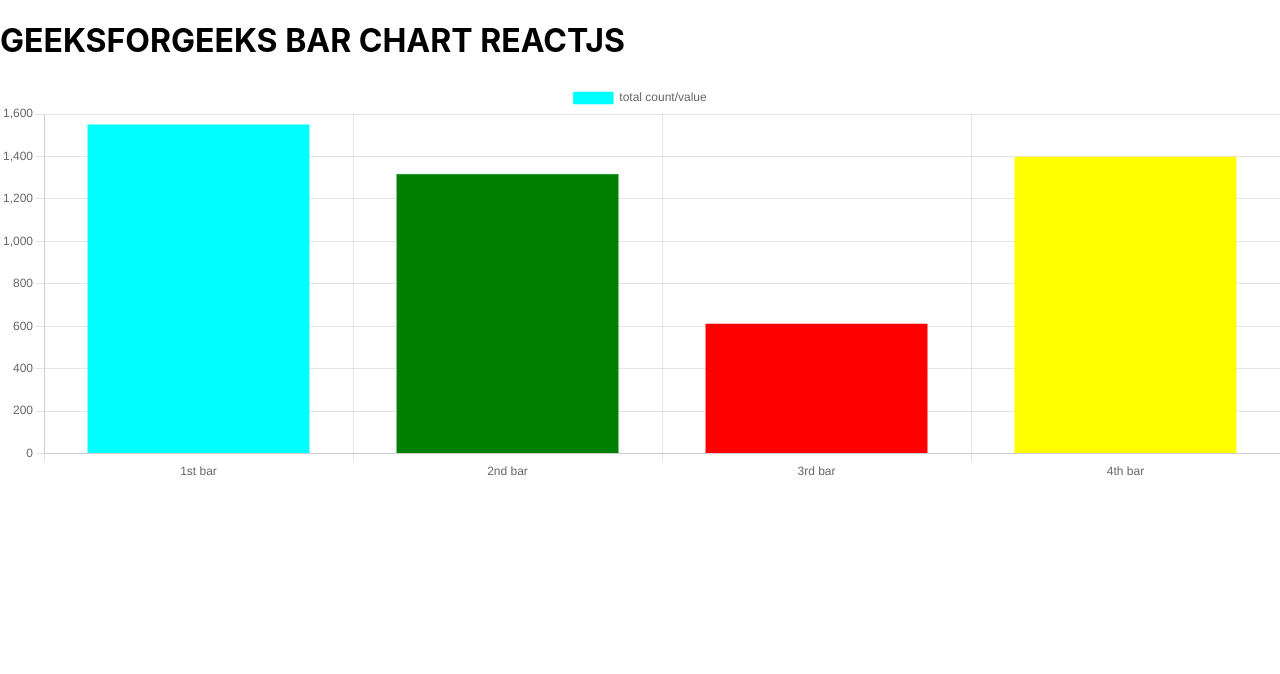
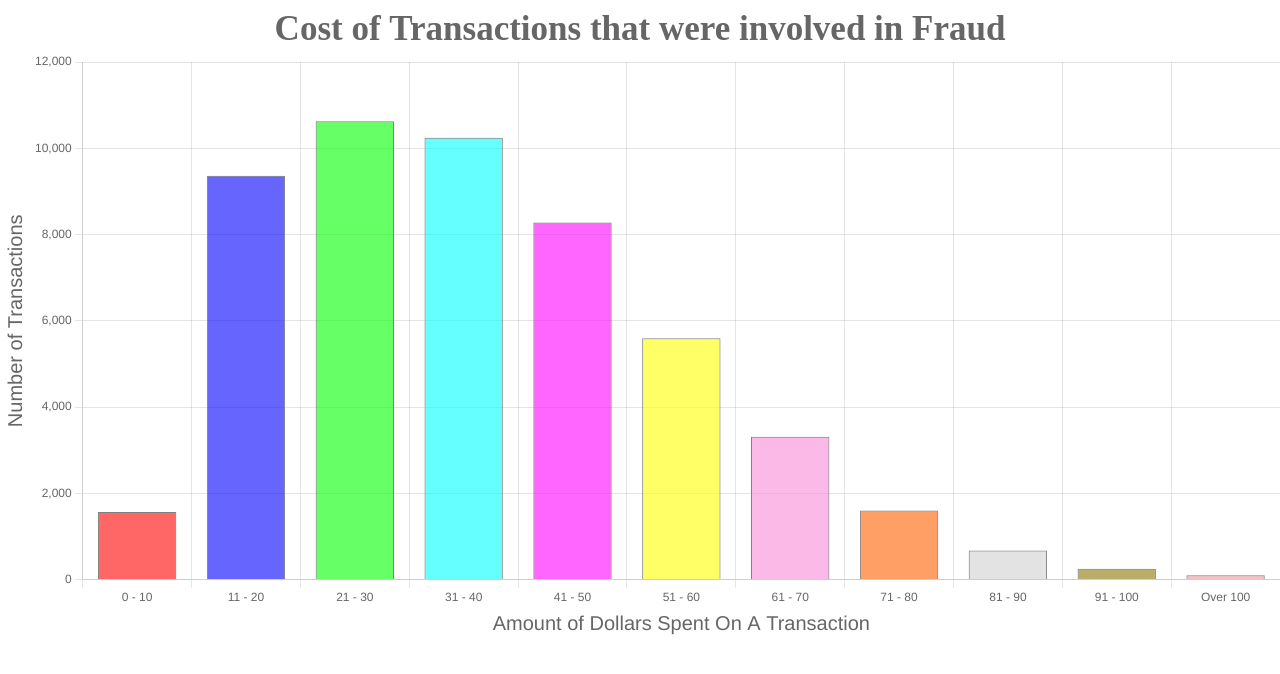
Before and after one commit to hylianmike/COMP1073-ReactProject, a React (Create React App) app: page / in a window 1280 px wide. Shown: the top 674 px of the page. Built offline with nearby package versions, Linux system fonts and the light colour scheme.

Commit message:
added first bar chart

```diff
--- a/src/App.js
+++ b/src/App.js
@@ -1,71 +1,68 @@
-// import logo from './logo.svg';
-// import './App.css';
-
-// function App() {
-//   return (
-//     <div className="App">
-//       <header className="App-header">
-//         <img src={logo} className="App-logo" alt="logo" />
-//         <p>
-//           Edit <code>src/App.js</code> and save to reload.
-//         </p>
-//         <a
-//           className="App-link"
-//           href="https://reactjs.org"
-//           target="_blank"
-//           rel="noopener noreferrer"
-//         >
-//           Learn React
-//         </a>
-//       </header>
-//     </div>
-//   );
-// }
-
-// export default App;
-
 import { Bar } from "react-chartjs-2";
 import { Chart as Chartjs } from 'chart.js/auto';
 
 function App() {
 return (
 	<div className="App">
-    <h1>GEEKSFORGEEKS BAR CHART REACTJS</h1>
     <div>
       <Bar
         data={{
-          // Name of the variables on x-axies for each bar
-          labels: ["1st bar", "2nd bar", "3rd bar", "4th bar"],
-          datasets: [{
-            // Label for bars
-            label: "total count/value",
-            // Data or value of your each variable
-            data: [1552, 1319, 613, 1400],
-            // Color of each bar
-            backgroundColor: ["aqua", "green", "red", "yellow"],
-            // Border color of each bar
-            borderColor: ["aqua", "green", "red", "yellow"],
-            borderWidth: 0.5,
-          }],
+          // set the labels, indicates the amount of dollars spent per transaction
+          labels:['0 - 10', '11 - 20', '21 - 30', '31 - 40', '41 - 50', '51 - 60', '61 - 70', '71 - 80', '81 - 90', '91 - 100', 'Over 100'],
+          // set the actual data values
+          datasets:[{
+              // set the label, and numerical values
+              label: 'Purchase Value ($)',
+              data: [1569, 9363, 10625, 10244, 8278, 5595, 3312, 1601, 676, 254, 98],
+              // set the different background colours for the columns
+              backgroundColor:['rgba(255, 0, 0, 0.6)', 'rgba(0, 0, 255, 0.6)', 'rgba(0, 255, 0, 0.6)', 'rgba(0, 255, 255, 0.6)', 'rgba(255, 0, 255, 0.6)', 'rgba(255, 255, 0, 0.6)',
+                              'rgba(249, 138, 217, 0.6)', 'rgba(255, 95, 0, 0.6)', 'rgba(209, 209, 209, 0.6)', 'rgba(141, 119, 11, 0.6)', 'rgba(239, 152, 154, 0.6)'],
+              // set the border information
+              borderWidth: 1,
+              borderColor: 'grey',
+              // set the hover information
+              hoverBorderWidth: 4,
+              hoverBorderColor: 'black'
+          }]
         }}
-        // Height of graph
-        height={400}
+        // set the options for the chart
         options={{
-          maintainAspectRatio: false,
+          plugins: {
+              // set the title of the chart
+              title:{
+                  display: true,
+                  text: 'Cost of Transactions that were involved in Fraud',
+                  font: {
+                      size: 35,
+                      family: "'Times New Roman', Times, serif",
+                  }
+              },
+              // remove the legend from appearing
+              legend:{ display: false }
+          },
           scales: {
-            yAxes: [{
-              ticks: {
-                // The y-axis value will start from zero
-                beginAtZero: true,
+              // set the x-axis title
+              x: {
+                  title: {
+                      display: true,
+                      text: 'Amount of Dollars Spent On A Transaction',
+                      font: {
+                          size: 20
+                      }
+                  }
               },
-            }]
-          },
-          legend: {
-            labels: {
-              fontSize: 15,
-            },
-          },
-        }}
+              // set the y-axis title
+              y: {
+                  title: {
+                      display: true,
+                      text: 'Number of Transactions',
+                      font: {
+                          size: 20
+                      }
+                  }
+              }
+          }
+      }}
       />
     </div>
 	</div>
```
